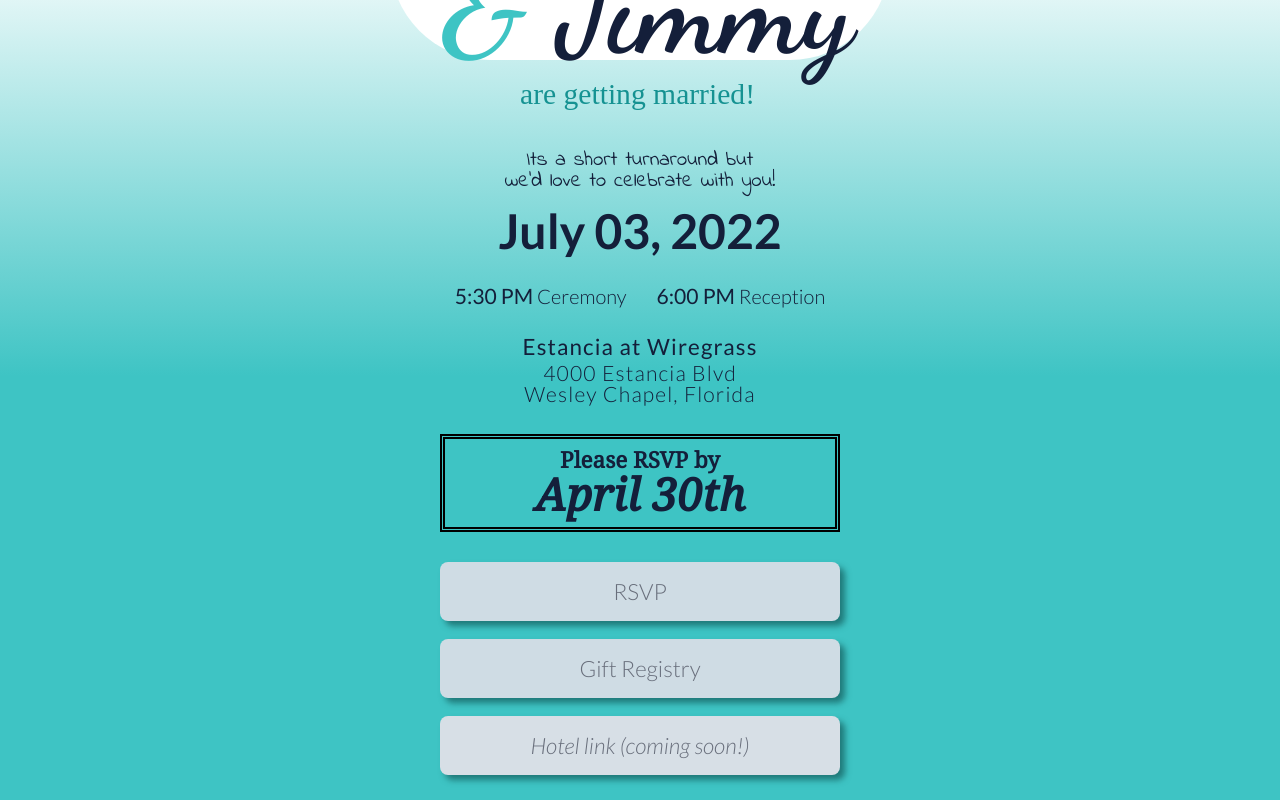
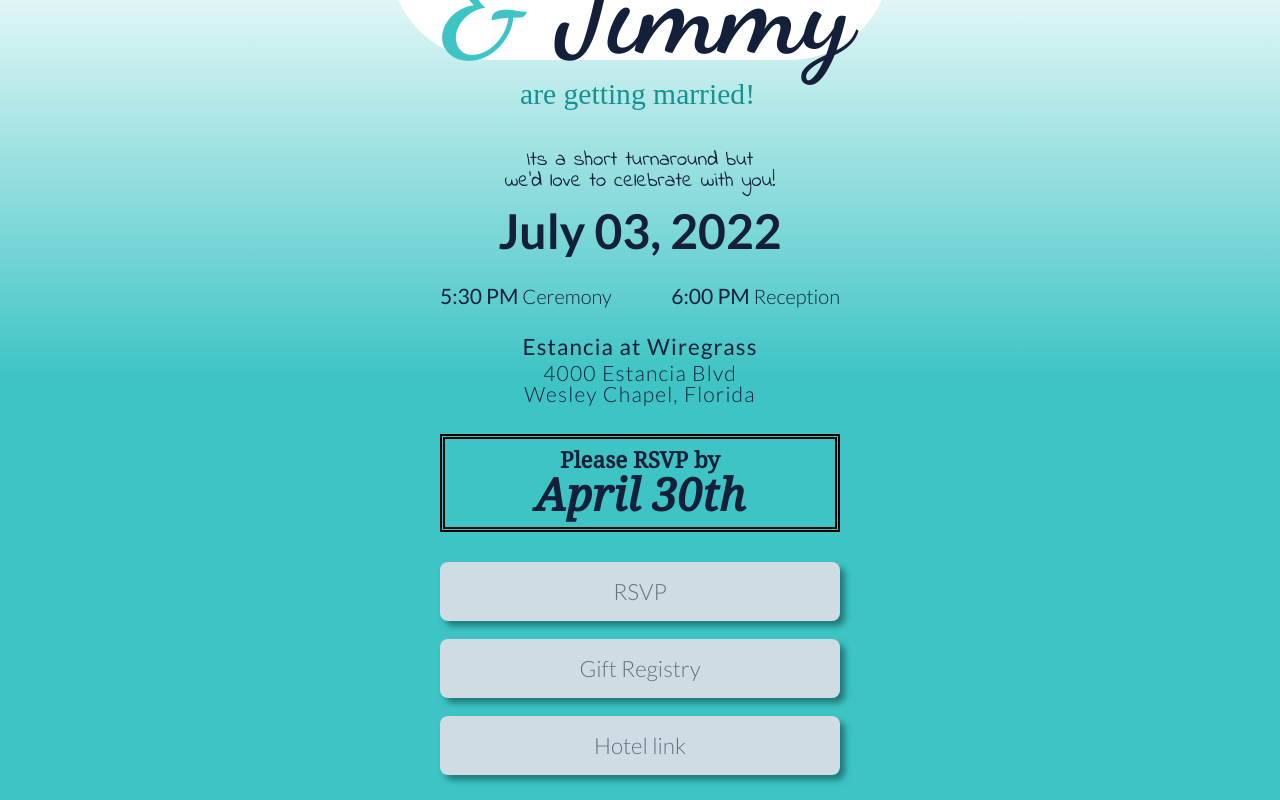
Before and after one commit to rgdonovan/wedding-survey, a React (Create React App) app: page / in a window 1280 px wide. Shown: the part 410-1210 px from the top of the page. Built offline with nearby package versions, Linux system fonts and the light colour scheme; a web font is replaced by a local one.

Commit message:
added hotel link

```diff
--- a/src/App.js
+++ b/src/App.js
@@ -21,16 +21,16 @@ function App() {
         <h3 className="info__location">Estancia at Wiregrass<br /><span>4000 Estancia Blvd<br />Wesley Chapel, Florida</span></h3>
         <h2 className="info__deadline">Please RSVP by<br /> <span>April 30th</span></h2>
         <nav>
-          <a href="https://forms.gle/DzH5CZ1R2ZX4mm2S9">RSVP</a>
+          <a target="_blank" rel="noreferrer" href="https://forms.gle/DzH5CZ1R2ZX4mm2S9">RSVP</a>
           {showGifts ? (
             <div className="gift-info">
               <p>Our tiny apartment doesn't leave much room for gifts, but we'd appreciate anything on this list: <a target="_blank" href="https://www.giftster.com/gift/public/8bs8s/">here</a></p>
-              <p>We'd also happily accept &#128184; for our future home! <a target="_blank" href="https://venmo.com/code?user_id=2243801024299008025&created=1649459328.441108&printed=1">here</a></p>
+              <p>We'd also happily accept &#128184; for our future home! <a target="_blank" rel="noreferrer" href="https://venmo.com/code?user_id=2243801024299008025&created=1649459328.441108&printed=1">here</a></p>
             </div>
           ) : (
             <button onClick={() => setShowGifts(!showGifts)}>Gift Registry</button>
           )}
-          <a className="disabled" target="_blank">Hotel link <span>(coming soon!)</span></a>
+          <a href="https://www.marriott.com/events/start.mi?id=1649796957511&key=GRP" target="_blank" rel="noreferrer">Hotel link</a>
         </nav>
       </div>
     </div >
--- a/src/index.scss
+++ b/src/index.scss
@@ -262,8 +262,7 @@ html {
 
   .timebox {
     display: flex;
-    justify-content: center;
-    gap: 30px;
+    justify-content: space-between;
     margin-bottom: 30px;
     font-family: 'Lato',
       sans-serif;
```
Also changed, not shown: 11 other files (tests, documents, lock files or other folders).
